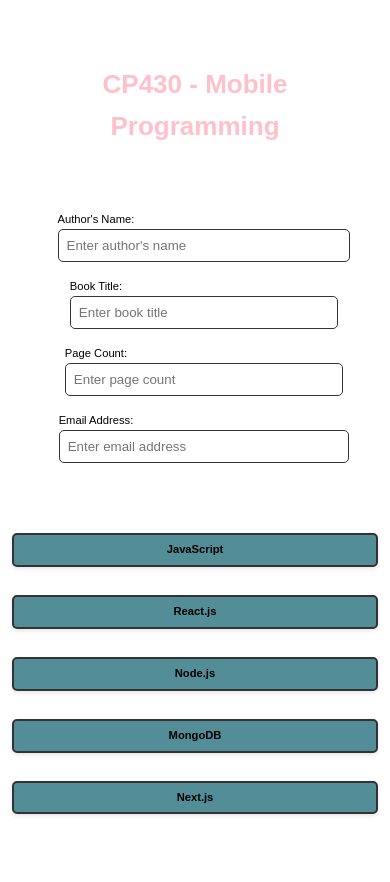
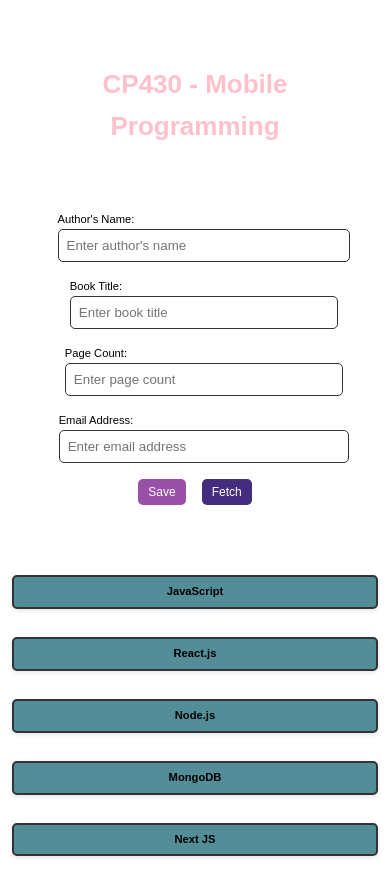
Before and after one commit to AnjanGurz/Mob-labOne, a plain HTML site: page index.html in a window 390 px wide. Before the commit the page ends 844 px from the top, so only its background shows below. Drawn offline with Linux system fonts and the light colour scheme.

Commit message:
added save and fetch btns and added css for style

```diff
--- a/index.html
+++ b/index.html
@@ -3,14 +3,14 @@
 <head>
     <meta charset="UTF-8">
     <meta name="viewport" content="width=device-width, initial-scale=1.0">
-    <title>Anjan Gurung: Week 2</title>
+    <title>Anjan Gurung: Week 2 & 3</title>
     <link rel="stylesheet" href="styles.css">
 </head>
 <body>
     <div id="main">
         <h1>CP430 - Mobile Programming</h1>
 
-        <form>
+        <div id="form">
             <div>
                 <label for="author">Author's Name:</label>
                 <input type="text" id="author" placeholder="Enter author's name">
@@ -30,17 +30,28 @@
                 <label for="email">Email Address:</label>
                 <input type="email" id="email" placeholder="Enter email address">
             </div>
-        </form>
+
+            <div id="buttons">
+                <button id="saveBtn">Save</button>
+                <button id="fetchBtn">Fetch</button>
+            </div>
+        </div>
+
+
 
         <div id="landscapeMode">I am in landscape mode</div>
 
         <div id="containers">
-            <div class="columnar columnar-one">JavaScript</div>
-            <div class="columnar columnar-two">React.js</div>
-            <div class="columnar">Node.js</div>
-            <div class="columnar">MongoDB</div>
-            <div class="columnar columnar-five">Next.js</div>
+            <div id="authorBox" class="columnar columnar-one">JavaScript</div>
+            <div id="bookBox" class="columnar columnar-two">React.js</div>
+            <div id="pageCountBox" class="columnar">Node.js</div>
+            <div id="emailBox" class="columnar">MongoDB</div>
+            <div id="lastBox" class="columnar columnar-five">Next JS</div>
         </div>
+
+        <h2 id="welcomeMessage"></h2>
     </div>
+
+    <script src="./logic.js"></script>
 </body>
 </html>
--- a/styles.css
+++ b/styles.css
@@ -11,7 +11,7 @@ h1 {
 }
 
 /* Form Styling */
-form {
+#form {
     display: flex;
     flex-direction: column;
     align-items: center;
@@ -48,6 +48,43 @@ input{
     border: 2px solid #333;
 }
 
+#buttons{
+    display: flex;
+    justify-content: center;
+    gap: 1rem;
+}
+
+button {
+    padding: 10px 20px;
+    font-size: 16px;
+    color: white;
+    border: none;
+    border-radius: 5px;
+    cursor: pointer;
+    transition: background-color 0.3s ease, transform 0.2s ease;
+}
+
+#saveBtn {
+    background-color: #9850a8;
+}
+
+#fetchBtn {
+    background-color: #452c7e;
+}
+
+button:hover {
+    transform: scale(1.05);
+}
+
+button:focus {
+    outline: none;
+}
+
+button:active {
+    background-color: #2f4f4f;
+}
+
+
 /* Media Queries for Responsiveness */
 @media (min-width: 951px) {
     h1 {
@@ -74,6 +111,7 @@ input{
         width: 30%;
         padding-right: 35px;
         text-align: center;
+        word-wrap: break-word;
     }
 
     #containers {
@@ -89,7 +127,7 @@ input{
         font-size: 26px /* Smaller font size for smaller screens */
     }
 
-    form {
+    #form {
         font-size: 0.7rem; /**used rem for scalability and easier maintenance. It adjusts with the root font size*/
     }
 
@@ -117,8 +155,13 @@ input{
         margin-top: 4rem;
     }
 
-    form {
+    #form {
         margin-top: 4rem;
+    }
+
+    button {
+        padding: 6px 10px;
+        font-size: 12px;
     }
 }
 
```
